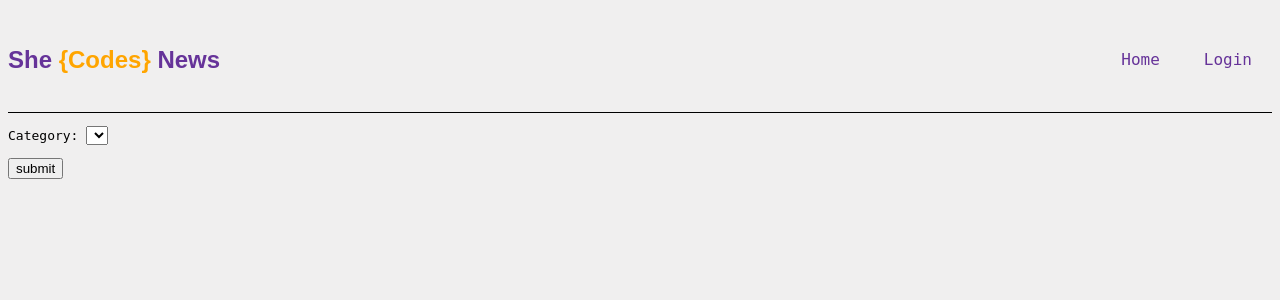
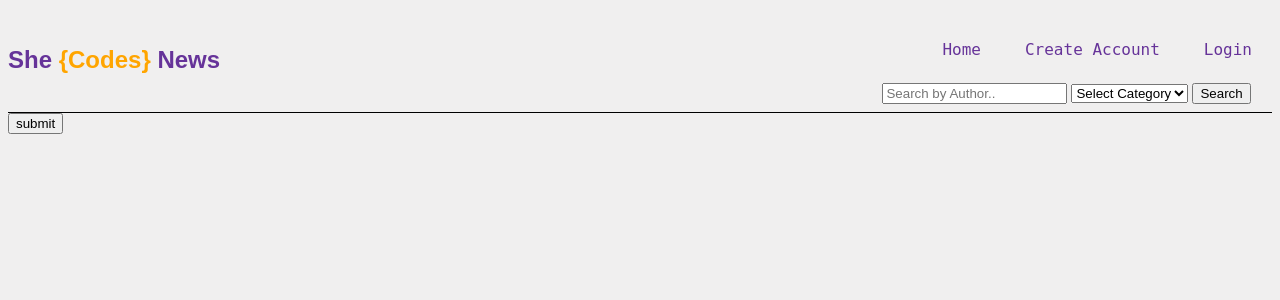
Before and after one commit to ktechgau/she_codes_news, a Django app: page /news/add-story/ in a window 1280 px wide. Shown: the top 300 px of the page. Run offline with Django 4.2, Linux system fonts and the light colour scheme; lists and menus that the app fills with data are empty; parts of the project's set-up code (start-up, migrations or seed data) failed here and were passed over; some web fonts are replaced.

Commit message:
styled navbar, search feature included, but not yet complete, account functionality, account view

```diff
--- a/she_codes_news/news/forms.py
+++ b/she_codes_news/news/forms.py
@@ -19,9 +19,18 @@ class StoryForm(ModelForm):
         }
 
 #Accessing the category choices from database
-    category = forms.ChoiceField(choices=NewsStory._meta.get_field('category').choices)
+    #category = forms.ChoiceField(choices=NewsStory._meta.get_field('category').choices)
 
 
 #Search feature via category
 class SearchForm(forms.Form):
-    category = forms.ChoiceField(choices=NewsStory.CategoryChoices.choices)
+
+    category_choices = [(choice, label) for choice, label in NewsStory.CategoryChoices.choices]
+    category = forms.ChoiceField(choices=[('', 'Select category')] + category_choices, required=False)
+    author = forms.CharField(max_length=100, required=False)
+
+    def __init__(self, *args, **kwargs):
+        super(SearchForm, self).__init__(*args, **kwargs)
+        self.fields['category'].choices = [
+            (choice, choice)for choice, _ in NewsStory.CategoryChoices.choices
+        ]
--- a/she_codes_news/news/urls.py
+++ b/she_codes_news/news/urls.py
@@ -9,9 +9,9 @@ urlpatterns = [
     path('<int:pk>/', views.StoryView.as_view(),
     name='story'),
     path('add-story/', views.AddStoryView.as_view(), name='newStory'),
-    path('search/', SearchResultsView.as_view(), name='search_results'),
+    path('search-results/', SearchResultsView.as_view(), name='search_results'),
 #trying to do update feature
-    path('<int:pk>/edit/', views.EditStoryView.as_view, name='update_story' ),
+    path('<int:pk>/edit/', views.EditStoryView.as_view(), name='update_story'),
 #an include statement to reference users app
     path('users/', include('users.urls')),
 ]
--- a/she_codes_news/news/views.py
+++ b/she_codes_news/news/views.py
@@ -4,6 +4,7 @@ from django.urls import reverse_lazy
 from .forms import StoryForm, SearchForm
 from django.shortcuts import render
 from django.db.models import Q
+from django.contrib.auth.models import User
 
 
 
@@ -37,17 +38,26 @@ class AddStoryView(generic.CreateView):
         form.instance.author = self.request.user
         return super() .form_valid(form)
 
-
+# Search feature for stories by category and author
 class SearchResultsView(generic.ListView):
+    model = NewsStory
     template_name = 'news/search_results.html'
     context_object_name = 'stories'
 
     def get_queryset(self):
         form = SearchForm(self.request.GET)
+        queryset = super().get_queryset()
+
         if form.is_valid():
-            category = form.cleaned_data['category']
-            return NewsStory.objects.filter(category=category)
-        return NewsStory.objects.all()
+            category = form.cleaned_data.get('category')
+            author_query = form.cleaned_data.get('author')
+
+            if category:
+                queryset = queryset.filter(category=category)
+            if author_query:
+                queryset = queryset.filter(author__username__icontains=author_query)
+
+        return queryset
 
 #trying to add the update feature
 
--- a/she_codes_news/templates/nav.html
+++ b/she_codes_news/templates/nav.html
@@ -2,7 +2,7 @@
 <div id="navbar" >
     {% if request.user.is_authenticated %}
     <ul>
-        <li><a href="#">Hey, {{ user.username }}! </a></li>
+        <li><a href="#"><span class="orange">Hey, {{ user.username }}! </span></a></li>
         <li><a href="{% url 'users:account_view' %}">My Account</a></li>
         <li><a href="{% url 'news:index' %}">Home </a></li>
         <li><a href="{% url 'news:newStory' %}">Tell a Story </a></li>
@@ -11,16 +11,21 @@
     {% else %}
     <ul>
         <li><a href="{% url 'news:index' %}">Home </a></li>
+        <li><a href="{% url 'users:createAccount' %}">Create Account </a></li>
         <li><a href="{% url 'login' %}">Login </a></li>
     </ul>
     {% endif %}
 
-    <!--Including the serach form here in the nav bar-->
-    <!--<form action="{% url 'news:index' %}" method="get">
-        {% csrf_token %}
-        {{ search_form.as_p }}
+   <!--Search for author and category-->
+    <form method="get" action="{% url 'news:search_results' %}">
+        <input type="text" name="author" placeholder="Search by Author..">
+
+        <select name="category">
+            <option value="" selected disabled>Select Category</option>
+            {% for choice in category_choices %}
+                <option value="{{ choice.0 }}">{{ choice.1}}</option>
+            {% endfor %}
+        </select>
         <button type="submit">Search</button>
-
-    </form>-->
-
+    </form>
 </div>
--- /dev/null
+++ b/she_codes_news/templates/search_results.html
@@ -0,0 +1,6 @@
+<form method="get" action="{ url 'search_results' %}">
+    {{ form.category}}
+    {{ form.author }}
+    <button type="submit">Search</button>
+
+</form>
```
